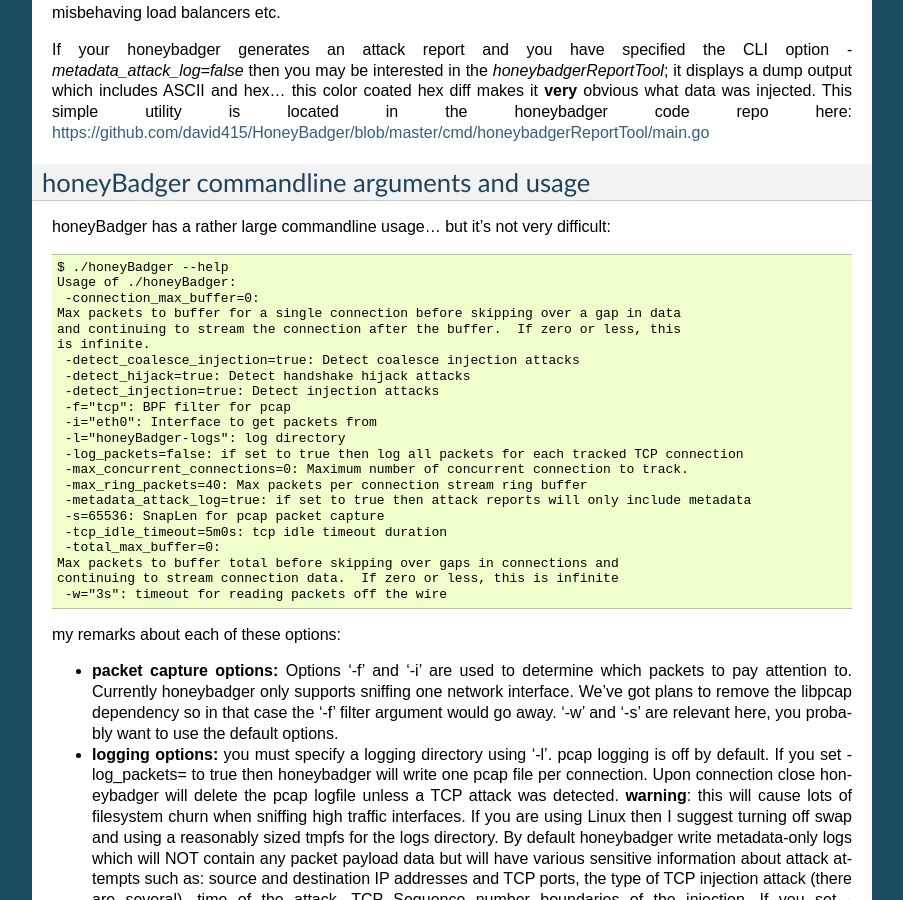
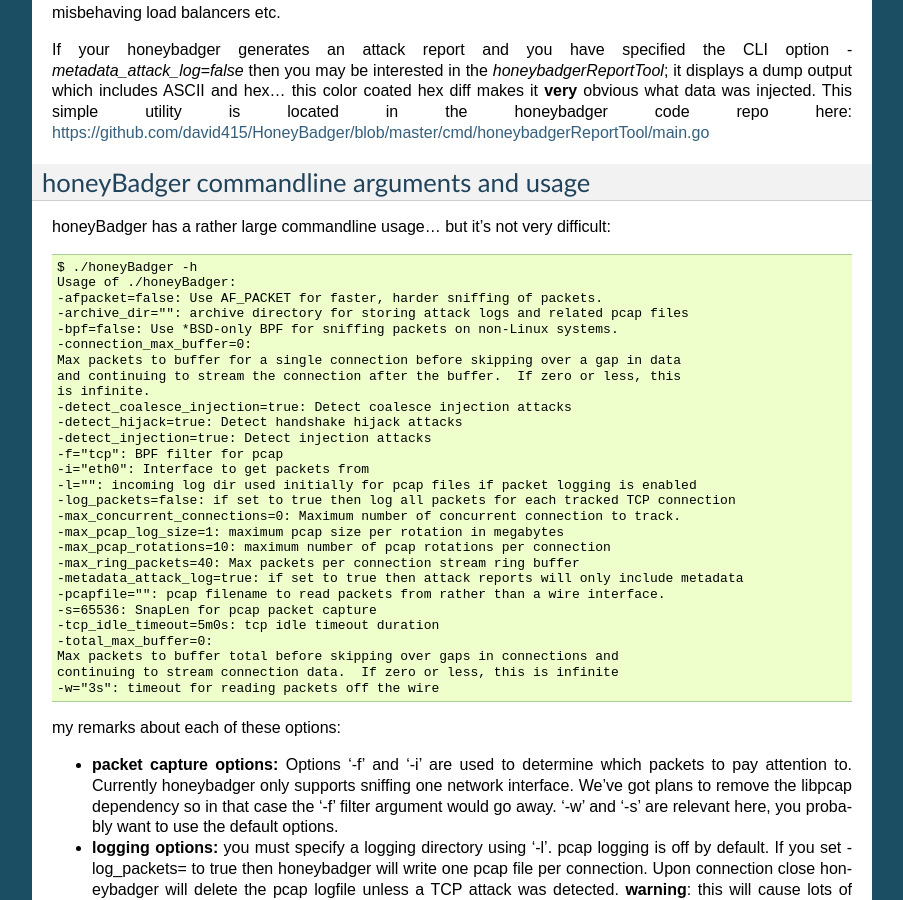
Before and after one commit to david415/HoneyBadger_docs, a Sphinx documentation site: the page built from source/index.rst, in a window 1280 px wide and 900 px high, scrolled down 2382 px. Shown: the whole window, without its empty margins (198-1101 px from the left). Built offline with Sphinx 7.4.7, drawn with Linux system fonts in a browser that asks for light colours.

Commit message:
Update usage

```diff
--- a/source/index.rst
+++ b/source/index.rst
@@ -137,27 +137,33 @@
 
 honeyBadger has a rather large commandline usage... but it's not very difficult::
 
- $ ./honeyBadger --help
- Usage of ./honeyBadger:
+  $ ./honeyBadger -h
+  Usage of ./honeyBadger:
+  -afpacket=false: Use AF_PACKET for faster, harder sniffing of packets.
+  -archive_dir="": archive directory for storing attack logs and related pcap files
+  -bpf=false: Use *BSD-only BPF for sniffing packets on non-Linux systems.
   -connection_max_buffer=0:
- Max packets to buffer for a single connection before skipping over a gap in data
- and continuing to stream the connection after the buffer.  If zero or less, this
- is infinite.
+  Max packets to buffer for a single connection before skipping over a gap in data
+  and continuing to stream the connection after the buffer.  If zero or less, this
+  is infinite.
   -detect_coalesce_injection=true: Detect coalesce injection attacks
   -detect_hijack=true: Detect handshake hijack attacks
   -detect_injection=true: Detect injection attacks
   -f="tcp": BPF filter for pcap
   -i="eth0": Interface to get packets from
-  -l="honeyBadger-logs": log directory
+  -l="": incoming log dir used initially for pcap files if packet logging is enabled
   -log_packets=false: if set to true then log all packets for each tracked TCP connection
   -max_concurrent_connections=0: Maximum number of concurrent connection to track.
+  -max_pcap_log_size=1: maximum pcap size per rotation in megabytes
+  -max_pcap_rotations=10: maximum number of pcap rotations per connection
   -max_ring_packets=40: Max packets per connection stream ring buffer
   -metadata_attack_log=true: if set to true then attack reports will only include metadata
+  -pcapfile="": pcap filename to read packets from rather than a wire interface.
   -s=65536: SnapLen for pcap packet capture
   -tcp_idle_timeout=5m0s: tcp idle timeout duration
   -total_max_buffer=0:
- Max packets to buffer total before skipping over gaps in connections and
- continuing to stream connection data.  If zero or less, this is infinite
+  Max packets to buffer total before skipping over gaps in connections and
+  continuing to stream connection data.  If zero or less, this is infinite
   -w="3s": timeout for reading packets off the wire
 
 
```
